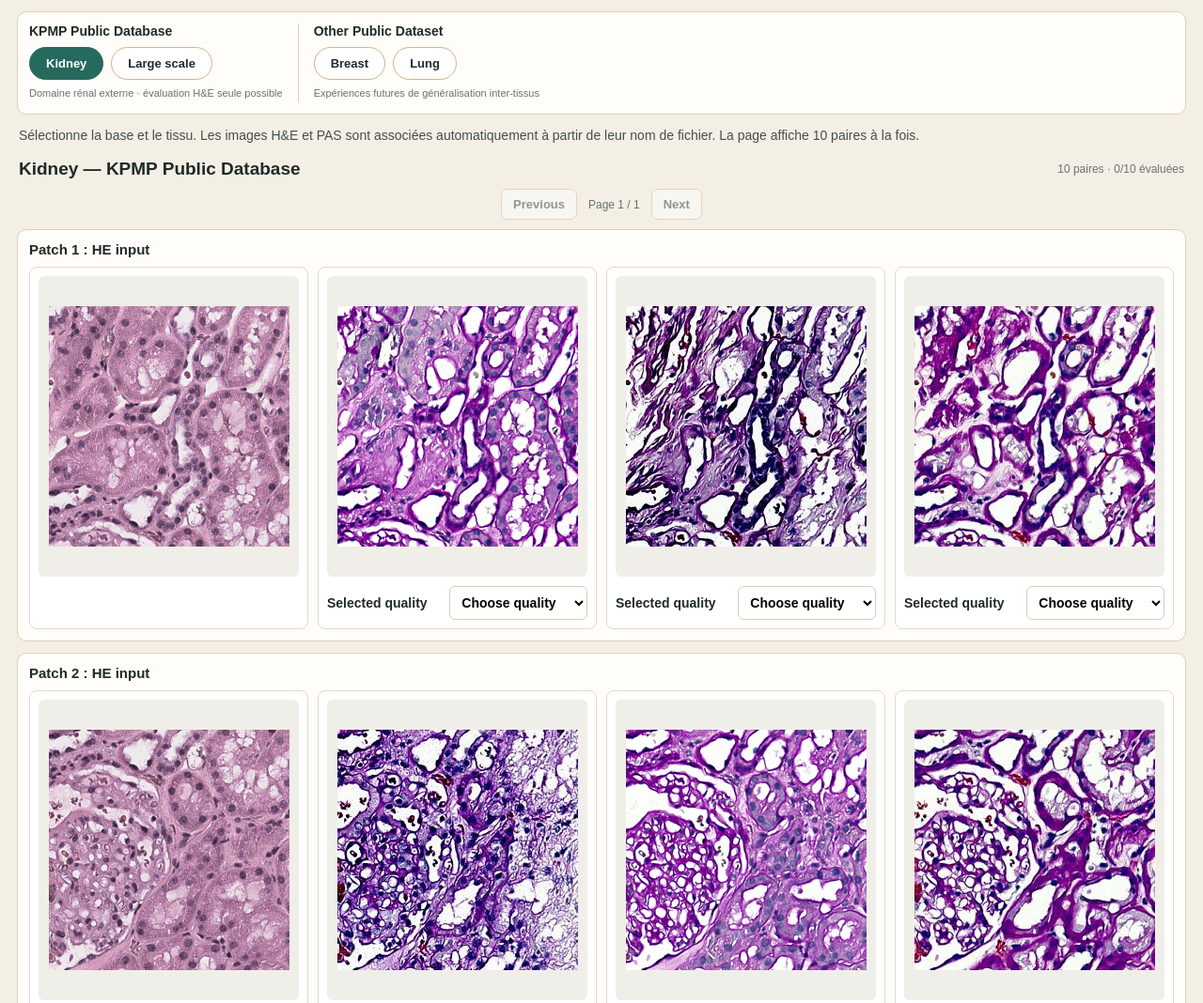
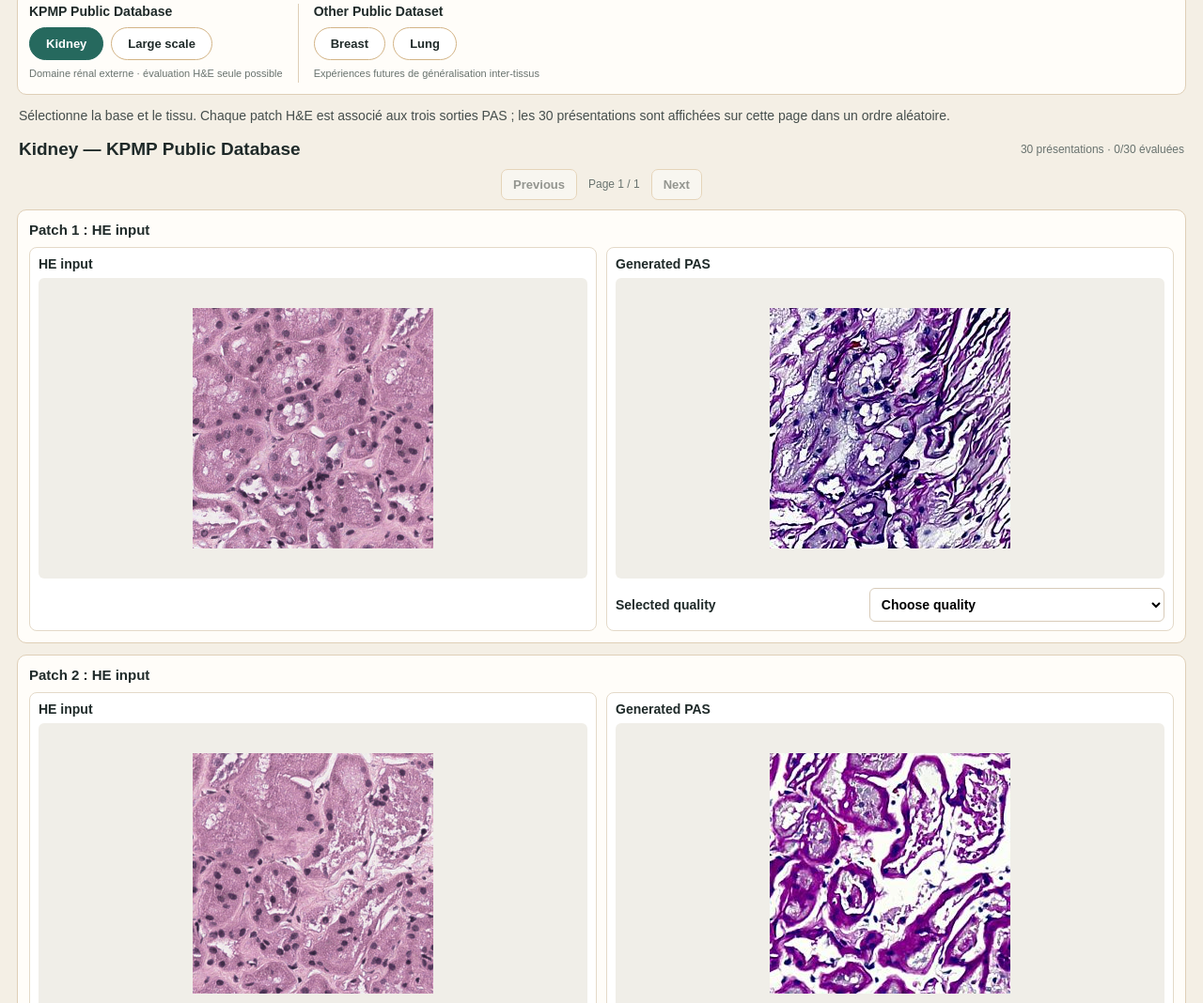
Before and after one commit to ImenChtourou/PAS_Subjective_Evaluation, a plain HTML site: page index.html in a window 1280 px wide. Shown: the part 1009-2077 px from the top of the page at 94% size. Drawn offline with Linux system fonts and the light colour scheme.

Commit message:
Update index.html

```diff
--- a/index.html
+++ b/index.html
@@ -94,7 +94,7 @@
     .patch-card { padding: 12px; }
     .patch-head { display: flex; justify-content: space-between; gap: 8px; margin-bottom: 10px; }
     .patch-title { font-size: 15px; font-weight: 700; }
-    .patch-grid { display: grid; grid-template-columns: repeat(4, minmax(0, 1fr)); gap: 10px; }
+    .patch-grid { display: grid; grid-template-columns: repeat(2, minmax(0, 1fr)); gap: 10px; }
     .image-panel {
       min-width: 0; padding: 9px; background: white;
       border: 1px solid #e4d9c8; border-radius: 8px;
@@ -145,7 +145,7 @@
     <section class="intro">
       <h1>HistoDomain — Subjective H&amp;E to PAS Evaluation</h1>
       <p>Cette plateforme permet d’évaluer la qualité des images PAS générées par le modèle de diffusion His-MMDM, entraîné sur les données du CHU de Nice, lorsqu’il est appliqué à des domaines externes. L’évaluation porte d’abord sur le tissu rénal de la base publique KPMP. Les tissus mammaire et pulmonaire peuvent être utilisés pour de futures expériences inter-tissus.</p>
-      <p>Pour chaque patch, compare l’image H&amp;E aux sorties PAS avec adapter et sans adapter. Les correspondances sont indiquées dans images/pairs.json. Les fichiers H&amp;E et PAS doivent être placés dans les dossiers du tissu correspondant et nommés comme indiqué dans ce fichier. L’ordre des trois sorties PAS varie selon le patch. Les notes restent enregistrées localement dans le navigateur.</p>
+      <p>Chaque patch H&amp;E est présenté trois fois, une fois avec chacune des méthodes PAS. L’ordre des 30 présentations est mélangé et le nom de la méthode reste masqué. Les correspondances sont indiquées dans images/pairs.json. L’ordre et les notes restent enregistrés localement dans ce navigateur.</p>
       <p>Évalue à la fois la préservation de la morphologie (tubules, glomérules, membranes basales, noyaux) et le réalisme de la coloration PAS, notamment l’intensité et la distribution des zones positives. Une lame PAS de référence peut être ajoutée comme image de comparaison si nécessaire.</p>
       <div class="levels">Niveaux de qualité :
         <span class="very">Very High quality</span>,
@@ -190,7 +190,7 @@
       </div>
     </section>
 
-    <p class="instructions">Sélectionne la base et le tissu. Les images H&amp;E et PAS sont associées automatiquement à partir de leur nom de fichier. La page affiche 10 paires à la fois.</p>
+    <p class="instructions">Sélectionne la base et le tissu. Chaque patch H&amp;E est associé aux trois sorties PAS ; les 30 présentations sont affichées sur cette page dans un ordre aléatoire.</p>
     <div class="list-head"><h2 id="tissueTitle">Kidney — KPMP Public Database</h2><span class="muted" id="patchCount"></span></div>
     <div class="pagination"><button id="previousPage" type="button">Previous</button><span id="pageIndicator" class="muted"></span><button id="nextPage" type="button">Next</button></div>
     <section class="patches" id="patches" aria-live="polite"></section>
@@ -200,7 +200,7 @@
   <script>
     (() => {
       "use strict";
-      const PAGE_SIZE = 10;
+      const PAGE_SIZE = 30;
       const DB_NAME = "histodomain-pas-methods-v2";
       const STORE = "patches";
       const REPOSITORY = "ImenChtourou/PAS_Subjective_Evaluation";
@@ -215,7 +215,8 @@
       let currentPage = 0;
       let largeScale = false;
       let manifestPromise = null;
-      const displayOrder = new Map();
+      const PAS_METHODS = ["withAdapter", "fineTuned", "withoutAdapter"];
+      const trialOrders = new Map();
 
       const $ = (selector, root = document) => root.querySelector(selector);
       const $$ = (selector, root = document) => [...root.querySelectorAll(selector)];
@@ -267,6 +268,24 @@
         const manifest = await manifestPromise;
         return Array.isArray(manifest[tissue]) ? manifest[tissue] : [];
       }
+      function ensureTrialOrder(tissue, pairs) {
+        const storageKey = "histodomain-trial-order-v1:" + tissue;
+        let saved = {};
+        try { saved = JSON.parse(localStorage.getItem(storageKey) || "[]"); } catch (_) { saved = []; }
+        const expected = new Set(pairs.flatMap(pair => PAS_METHODS.map(method => pair.he + "|" + method)));
+        const savedKeys = Array.isArray(saved) ? saved.map(trial => trial.he + "|" + trial.method) : [];
+        const valid = savedKeys.length === expected.size && new Set(savedKeys).size === expected.size &&
+          savedKeys.every(key => expected.has(key));
+        if (!valid) {
+          saved = pairs.flatMap(pair => PAS_METHODS.map(method => ({ he: pair.he, method })));
+          for (let i = saved.length - 1; i > 0; i--) {
+            const j = Math.floor(Math.random() * (i + 1));
+            [saved[i], saved[j]] = [saved[j], saved[i]];
+          }
+          try { localStorage.setItem(storageKey, JSON.stringify(saved)); } catch (_) {}
+        }
+        trialOrders.set(tissue, saved);
+      }
       function qualitySelector(tissue, filename, model, selected) {
         const value = selected || "";
         const safeFilename = escapeHtml(filename);
@@ -288,58 +307,48 @@
           '" onerror="this.hidden=true;this.nextElementSibling.hidden=false"><span class="placeholder" hidden>Image introuvable :<br><code>' +
           escapeHtml(source) + '</code></span></div>';
       }
-      function renderPatchCard(tissue, pair, displayNumber, record) {
+      function renderPatchCard(tissue, pair, methodId, displayNumber, record) {
         const card = document.createElement("article");
         card.className = "patch-card";
         const key = recordId(tissue, pair.he);
-        if (!displayOrder.has(key)) {
-          const order = ["withAdapter", "fineTuned", "withoutAdapter"];
-          for (let i = order.length - 1; i > 0; i--) {
-            const j = Math.floor(Math.random() * (i + 1));
-            [order[i], order[j]] = [order[j], order[i]];
-          }
-          displayOrder.set(key, order);
-        }
         const methods = {
           withAdapter: {
             label: "Generated PAS with adapter",
             folder: "PAS_generated",
             filename: pair.pasWithAdapter,
-            alt: "Generated PAS with adapter",
+            alt: "Generated PAS",
             rating: record.ratings?.withAdapter
           },
           fineTuned: {
             label: "Generated PAS · His-MMDM fine-tuned",
             folder: "PAS_finetuned",
             filename: pair.pasFinetuned,
-            alt: "Generated PAS His-MMDM fine-tuned",
+            alt: "Generated PAS",
             rating: record.ratings?.fineTuned
           },
           withoutAdapter: {
             label: "Generated PAS without adapter",
             folder: "PAS_without_adapter",
             filename: pair.pasWithoutAdapter,
-            alt: "Generated PAS without adapter",
+            alt: "Generated PAS",
             rating: record.ratings?.withoutAdapter
           }
         };
-        const pasPanels = displayOrder.get(key).map(methodId => {
-          const method = methods[methodId];
-          return '<div class="image-panel">' +
-            imagePicture(tissue, method.folder, method.filename, method.alt) +
-            qualitySelector(tissue, pair.he, methodId, method.rating) + '</div>';
-        }).join("");
+        const method = methods[methodId];
+        const pasPanel = '<div class="image-panel"><div class="image-label">Generated PAS</div>' +
+          imagePicture(tissue, method.folder, method.filename, method.alt) +
+          qualitySelector(tissue, pair.he, methodId, method.rating) + '</div>';
         card.innerHTML = '<div class="patch-head"><span class="patch-title">Patch ' + displayNumber + ' : HE input</span></div><div class="patch-grid">' +
-          '<div class="image-panel">' +
-          imagePicture(tissue, "HE", pair.he, "HE input " + pair.he) + '</div>' + pasPanels + '</div>';
+          '<div class="image-panel"><div class="image-label">HE input</div>' +
+          imagePicture(tissue, "HE", pair.he, "HE input") + '</div>' + pasPanel + '</div>';
         return card;
       }
       function countRatings(records, tissue, pairs) {
         const map = new Map(records.map(record => [record.id, record]));
-        return pairs.filter(pair => {
+        return pairs.reduce((total, pair) => {
           const r = map.get(recordId(tissue, pair.he));
-          return r && (r.ratings?.withAdapter || r.ratings?.fineTuned || r.ratings?.withoutAdapter);
-        }).length;
+          return total + PAS_METHODS.filter(method => r?.ratings?.[method] !== undefined && r.ratings[method] !== "").length;
+        }, 0);
       }
       function renderSummaries(records, allPairs) {
         const map = new Map(records.map(record => [record.id, record]));
@@ -376,21 +385,26 @@
         const all = await getAllRecords();
         const allPairs = {};
         for (const tissue of Object.keys(tissues)) allPairs[tissue] = await loadPairs(tissue);
+        for (const tissue of Object.keys(tissues)) ensureTrialOrder(tissue, allPairs[tissue]);
         const pairs = allPairs[activeTissue];
-        const pageCount = Math.max(1, Math.ceil(pairs.length / PAGE_SIZE));
+        const pairByName = new Map(pairs.map(pair => [pair.he, pair]));
+        const trials = trialOrders.get(activeTissue) || [];
+        const pageCount = Math.max(1, Math.ceil(trials.length / PAGE_SIZE));
         currentPage = Math.min(currentPage, pageCount - 1);
         const start = currentPage * PAGE_SIZE;
-        const visiblePairs = pairs.slice(start, start + PAGE_SIZE);
+        const visibleTrials = trials.slice(start, start + PAGE_SIZE);
         const byId = new Map(all.map(record => [record.id, record]));
         const container = $("#patches");
         container.replaceChildren();
         if (!pairs.length) container.innerHTML = '<div class="empty">Aucune image H&amp;E trouvée. Ajoute les images dans images/HE/' + activeTissue + '/.</div>';
-        visiblePairs.forEach((pair, index) => {
+        visibleTrials.forEach((trial, index) => {
+          const pair = pairByName.get(trial.he);
+          if (!pair) return;
           const record = byId.get(recordId(activeTissue, pair.he)) || { ratings: {} };
-          container.appendChild(renderPatchCard(activeTissue, pair, start + index + 1, record));
+          container.appendChild(renderPatchCard(activeTissue, pair, trial.method, start + index + 1, record));
         });
         $("#tissueTitle").textContent = tissues[activeTissue].name + " — " + tissues[activeTissue].dataset;
-        $("#patchCount").textContent = pairs.length + " paires · " + countRatings(all, activeTissue, pairs) + "/" + pairs.length + " évaluées";
+        $("#patchCount").textContent = trials.length + " présentations · " + countRatings(all, activeTissue, pairs) + "/" + trials.length + " évaluées";
         $("#pageIndicator").textContent = "Page " + (currentPage + 1) + " / " + pageCount;
         $("#previousPage").disabled = currentPage === 0;
         $("#nextPage").disabled = currentPage >= pageCount - 1;
@@ -431,7 +445,7 @@
       $("#previousPage").addEventListener("click", () => { if (currentPage > 0) { currentPage--; render().catch(showLoadError); } });
       $("#nextPage").addEventListener("click", async () => {
         const pairs = await loadPairs(activeTissue);
-        if ((currentPage + 1) * PAGE_SIZE < pairs.length) { currentPage++; render().catch(showLoadError); }
+        if ((currentPage + 1) * PAGE_SIZE < pairs.length * PAS_METHODS.length) { currentPage++; render().catch(showLoadError); }
       });
       function showLoadError() {
         $("#patches").innerHTML = '<div class="empty">Impossible de charger images/pairs.json. Vérifie que le fichier est présent à la racine du dépôt publié par GitHub Pages.</div>';
```
